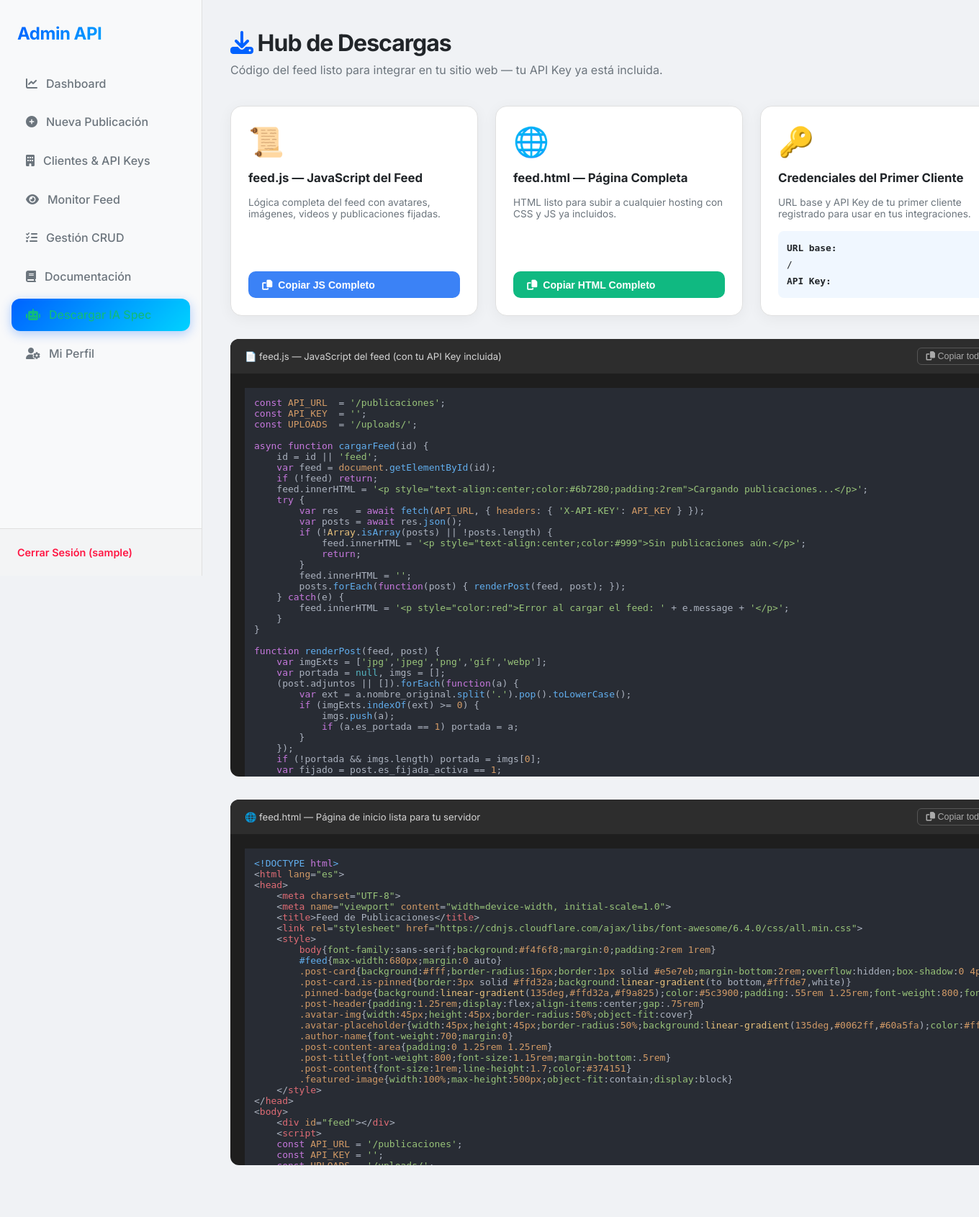
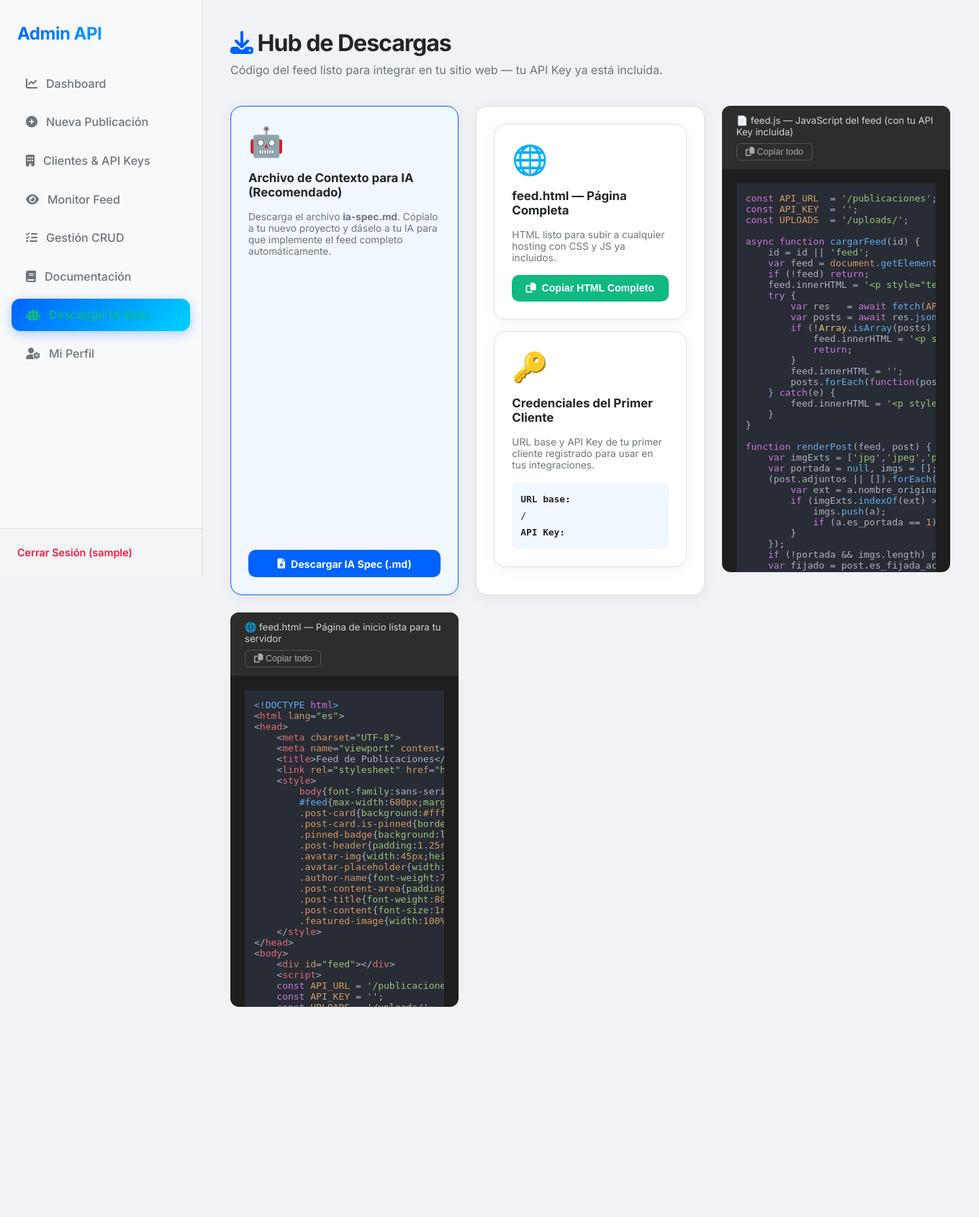
Before and after one commit to luxiogarro/ApiPublicacionesFB, a PHP site: page /admin/download_spec.php in a window 1360 px wide; the page is wider, and only the part inside the window is pictured. Shown: that part at 72% size. After the commit the page ends 1399 px from the top of that part, so only its background shows below. Run offline with PHP 8.4, Linux system fonts and the light colour scheme; the visitor is signed in with stand-in values (Sample User, id 1); a stand-in replaces the project's code that opens the database connection; some libraries are stand-ins or nearby versions.

Commit message:
Feat: integrar descarga de ia-spec.md en el Hub de Descargas y actualizar guia completa

```diff
--- a/admin/download_spec.php
+++ b/admin/download_spec.php
@@ -42,14 +42,15 @@ $k = htmlspecialchars($apiKey);
 </div>
 
 <div class="hub-grid">
+    <div class="dl-card" style="border-color: var(--primary); background: #f0f7ff;">
+        <span class="icon">🤖</span>
+        <h3>Archivo de Contexto para IA (Recomendado)</h3>
+        <p>Descarga el archivo <strong>ia-spec.md</strong>. Cópialo a tu nuevo proyecto y dáselo a tu IA para que implemente el feed completo automáticamente.</p>
+        <a href="../obtener.php?format=md" class="btn-copy" style="background:var(--primary); text-decoration:none; justify-content:center;">
+            <i class="fas fa-file-download"></i> Descargar IA Spec (.md)
+        </a>
+    </div>
     <div class="dl-card">
-        <span class="icon">📜</span>
-        <h3>feed.js — JavaScript del Feed</h3>
-        <p>Lógica completa del feed con avatares, imágenes, videos y publicaciones fijadas.</p>
-        <button class="btn-copy" style="background:#3b82f6" onclick="copiar('js-code')">
-            <i class="fas fa-copy"></i> Copiar JS Completo
-        </button>
-    </div>
     <div class="dl-card">
         <span class="icon">🌐</span>
         <h3>feed.html — Página Completa</h3>
```
